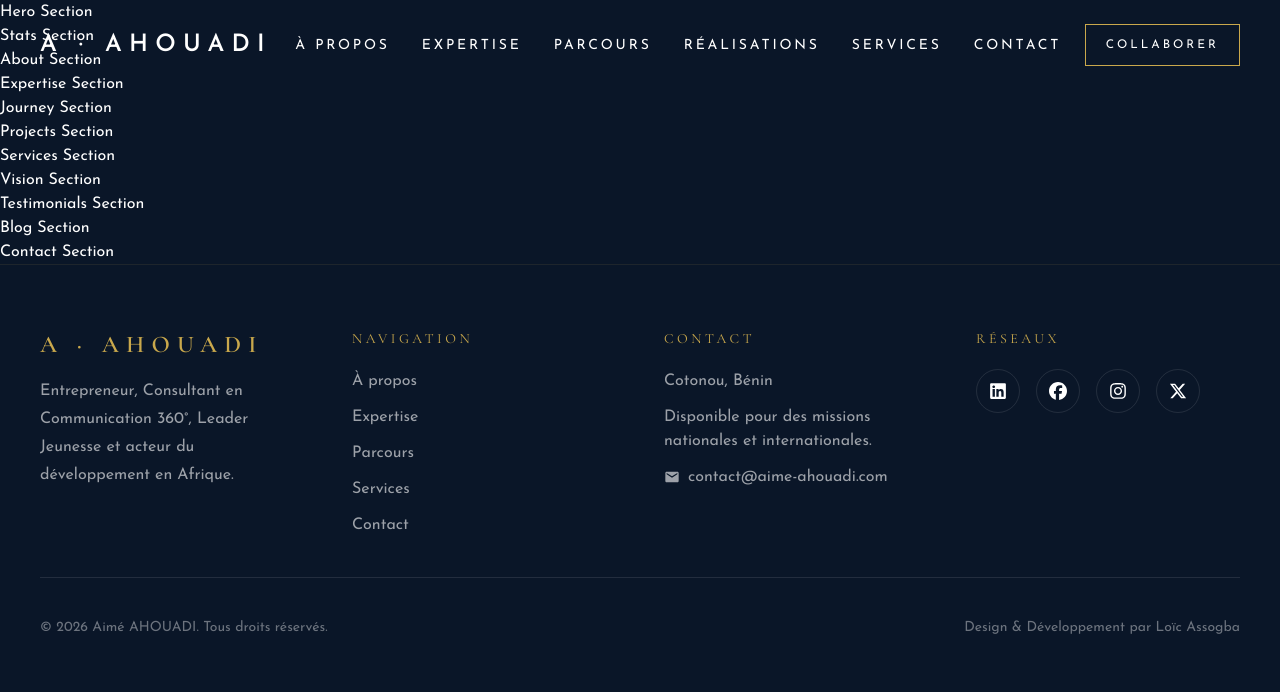
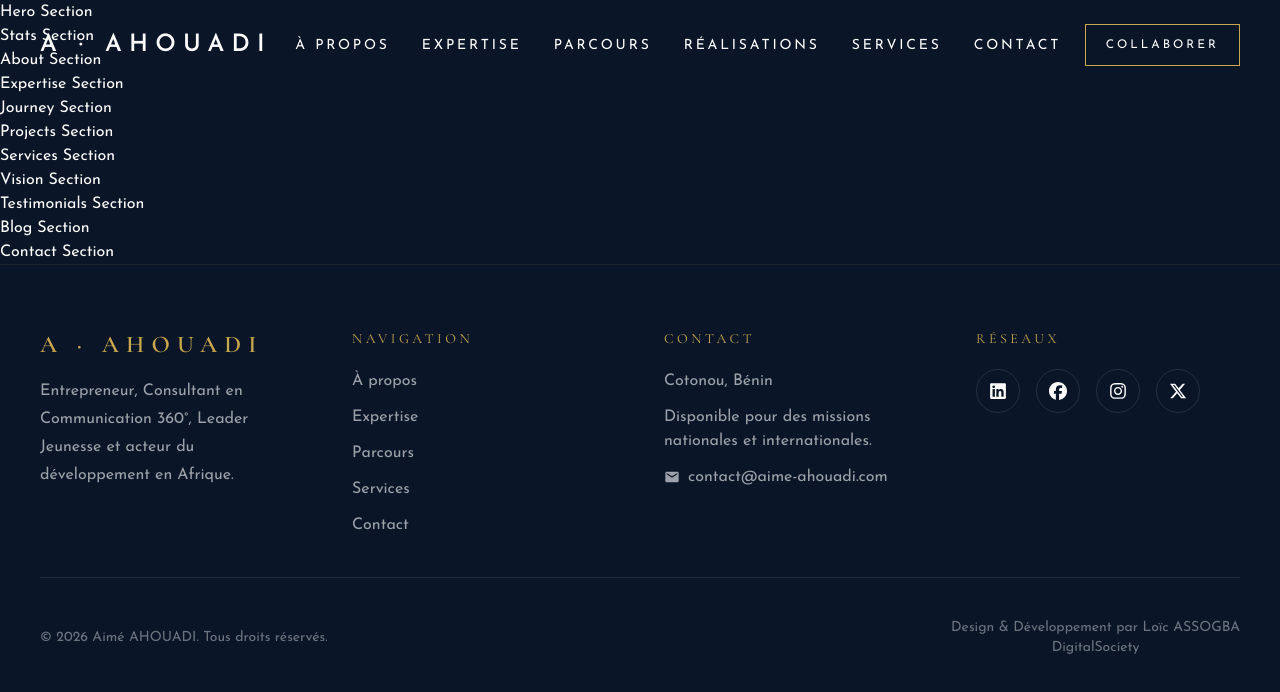
Before and after one commit to Loic-Assogba/aim-e-Ahouadi, a React (Vite) app: page / in a window 1280 px wide. Shown: the top 692 px of the page. Built offline with nearby package versions, Linux system fonts and the light colour scheme.

Commit message:
Modification de footer

```diff
--- a/src/components/Footer.tsx
+++ b/src/components/Footer.tsx
@@ -150,8 +150,9 @@ export default function Footer() {
                         réservés.
                     </p>
 
-                    <p className="text-sm text-white/40">
-                        Design & Développement par Loïc Assogba
+                    <p className="text-sm text-center text-white/40">
+                        Design & Développement par Loïc ASSOGBA <br />{' '}
+                        DigitalSociety
                     </p>
                 </div>
             </div>
```
